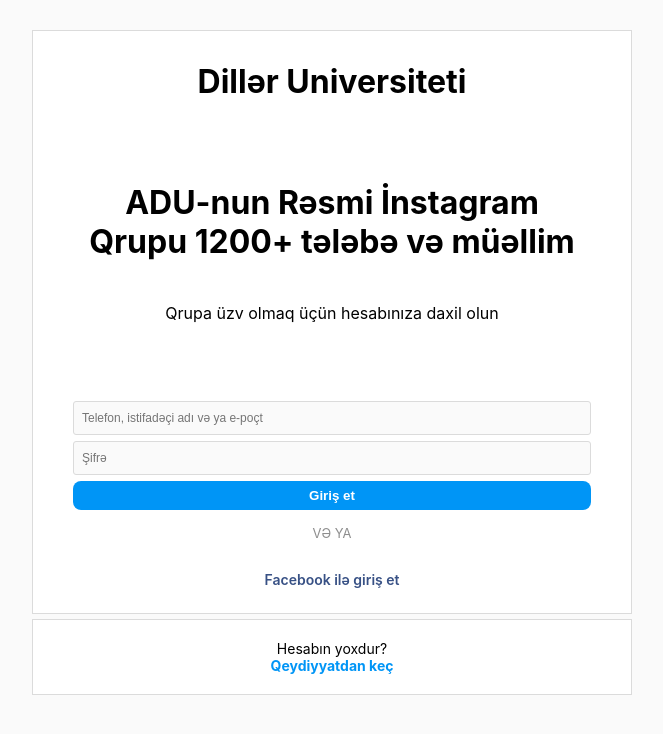
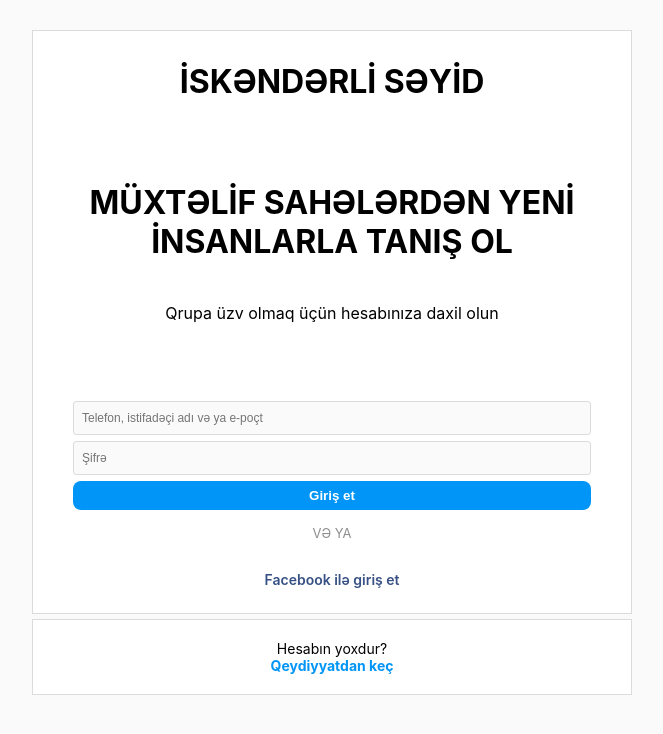
Before and after one commit to granittas/Instaloginpage, a plain HTML site: page İNSTA LOGİN PAGE.html in a window 1280 px wide. Shown: the whole page, without its empty margins (308-971 px from the left). Drawn offline with nearby package versions, Linux system fonts and the light colour scheme.

Commit message:
Add files via upload

```diff
--- a/İNSTA LOGİN PAGE.html
+++ b/İNSTA LOGİN PAGE.html
@@ -29,8 +29,8 @@
 
     <div class="login-container">
         <div class="box">
-            <h1 align="center">Dillər Universiteti</h1>
-            <h1 align="center"><br>ADU-nun Rəsmi İnstagram Qrupu 1200+ tələbə və müəllim</br></h1>
+            <h1 align="center">İSKƏNDƏRLİ SƏYİD</h1>
+            <h1 align="center"><br>MÜXTƏLİF SAHƏLƏRDƏN YENİ İNSANLARLA TANIŞ OL</br></h1>
             <br><align="center">Qrupa üzv olmaq üçün hesabınıza daxil olun</align="center"></br>
             <align="center"
             <img src="https://www.google.com/url?sa=i&url=https%3A%2F%2Fcommons.wikimedia.org%2Fwiki%2FFile%3AInstagram_logo_2016.svg&psig=AOvVaw02Z8r92rDh1ZQycLtSrw4W&ust=1772456199759000&source=images&cd=vfe&opi=89978449&ved=0CBQQjRxqFwoTCLCfxoHg_pIDFQAAAAAdAAAAABAE" alt="Instagram" class="logo">
```
